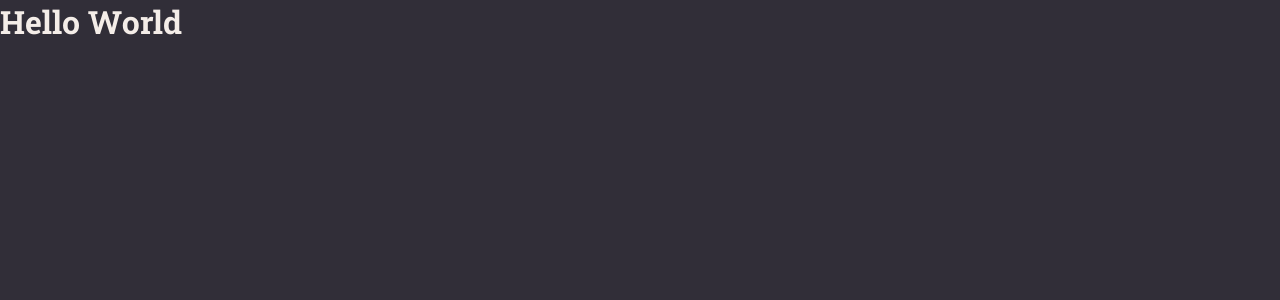
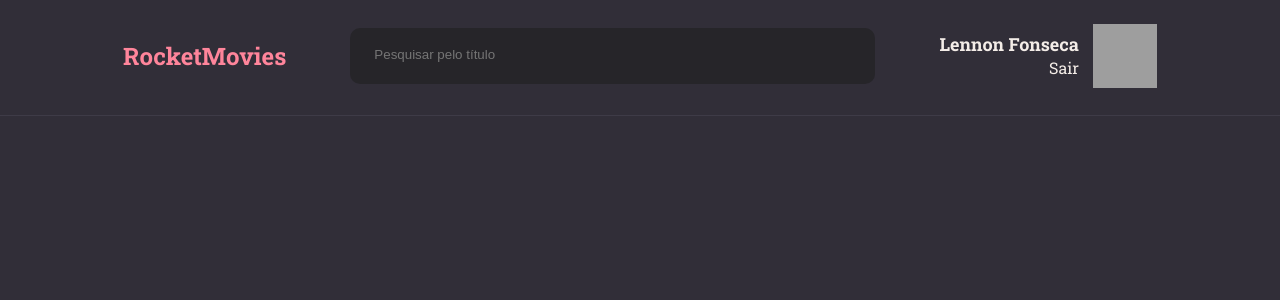
Before and after one commit to devleuuon/rocketmovies, a React (Vite) app: page / in a window 1280 px wide. Shown: the top 300 px of the page. Built offline with nearby package versions, Linux system fonts and the light colour scheme; grey boxes are pictures that could not be loaded.

Commit message:
header created

```diff
--- a/src/components/header/index.jsx
+++ b/src/components/header/index.jsx
@@ -1,7 +1,26 @@
-import { Container } from "./styles";
+import { Container, Profile } from "./styles";
+import { Input } from "../input";
 
 export function Header() {
     return(
-        <Container></Container>
+        <Container>
+            <Profile>
+                <h1>RocketMovies</h1>
+
+                <Input
+                placeholder="Pesquisar pelo título"
+                />
+
+                <div className="profile">
+
+                    <strong>Lennon Fonseca</strong>
+                    <span>Sair</span>
+                    </div>
+
+                    <img src="https://github.com/devleuuon.png" alt="foto do usuário" />
+
+
+            </Profile>
+        </Container>
     )
 }
--- a/src/components/header/styles.js
+++ b/src/components/header/styles.js
@@ -1,5 +1,41 @@
 import styled from "styled-components";
 
 export const Container = styled.header`
+    grid-area: header;
+    width: 100%;
+    height: 11.6rem;
+    padding: 2.4rem 12.3rem;
 
+    border-bottom: .1rem solid ${({ theme }) => theme.COLORS.BORDER_BOTTOM};
 `
+
+export const Profile = styled.div`
+    display: flex;
+    align-items: center;
+    gap: 6.4rem;
+
+
+     > h1 {
+        font-size: 2.4rem;
+        color: ${({ theme }) => theme.COLORS.PINK};
+    }
+
+    > img {
+        width: 6.4rem;
+        height: 6.4rem;
+        cursor: pointer;
+    }
+
+    strong {
+        font-size: 1.8rem;
+        white-space: nowrap;
+    }
+
+    .profile {
+        display: flex;
+        flex-direction: column;
+        text-align: right;
+        margin-right: -5.0rem;
+        line-height: 2.4rem;
+    }
+`
--- /dev/null
+++ b/src/components/input/index.jsx
@@ -0,0 +1,11 @@
+
+import { Container } from "./styles";
+
+export function Input({ icon: icon, ...rest}) {
+    return(
+        <Container>
+            {icon && <icon size="20"/>}
+            <input {...rest} />
+        </Container>
+    )
+}
--- /dev/null
+++ b/src/components/input/styles.js
@@ -0,0 +1,23 @@
+import styled from "styled-components";
+
+export const Container = styled.div`
+    width: 100%;
+    height: 5.6rem;
+    background-color: ${({ theme }) => theme.COLORS.BG_INPUT};
+
+    border-radius: 1.0rem;
+
+    > input {
+        width: 100%;
+        padding: 1.9rem 2.4rem;
+        background-color: transparent;
+        color: ${({ theme }) => theme.COLORS.PLACEHOLDER};
+        border: none;
+        outline: none;
+
+        &placeholder {
+            color: ${({ theme }) => theme.COLORS.PLACEHOLDER};
+            font-size: 1.4rem;
+        }
+    }
+`
--- a/src/pages/home/index.jsx
+++ b/src/pages/home/index.jsx
@@ -1,9 +1,11 @@
 import { Container } from "./styles";
+import { Header } from "../../components/header";
+
 
 export function Home() {
     return(
         <Container>
-            <h1>Hello World</h1>
+            <Header />
         </Container>
     )
 }
--- a/src/styles/theme.js
+++ b/src/styles/theme.js
@@ -6,6 +6,7 @@ export default {
         BACKGROUND: "#312E38",
         PLACEHOLDER: "#948F99",
         BG_INPUT: "#262529",
-        BG_PROFILE: "#FF859B0D"
+        BG_PROFILE: "#FF859B0D",
+        BORDER_BOTTOM: "#3E3B47"
     }
 }
```
